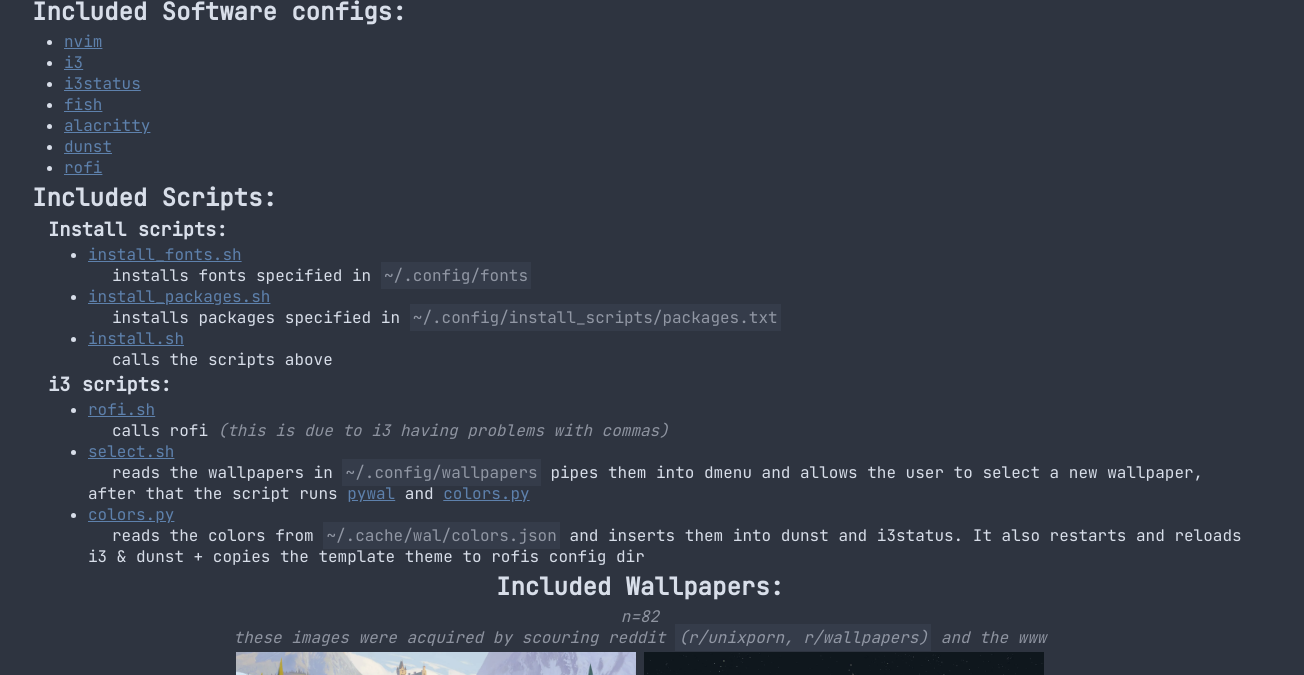
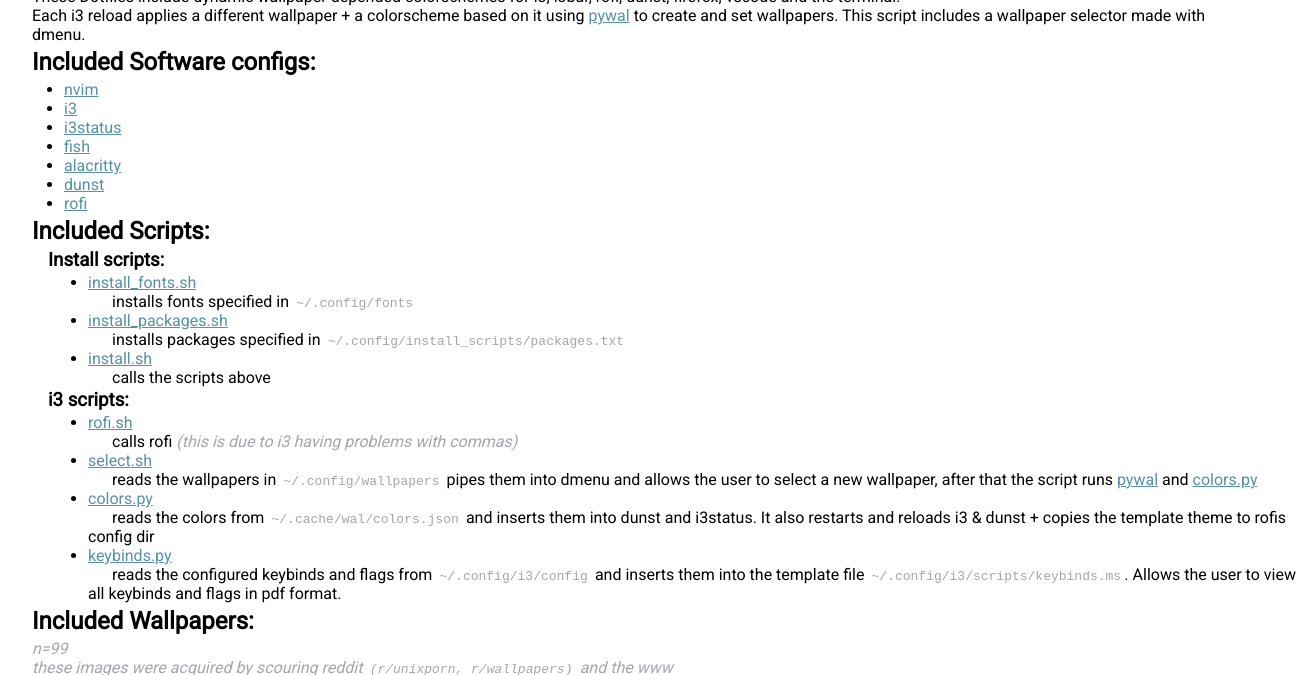
Before and after one commit to xNaCly/dotfiles, a plain HTML site: page docs/index.html in a window 1280 px wide. Shown: the part 99-774 px from the top of the page, 1304 px wide, since content can reach past the window. Drawn offline with Linux system fonts and the light colour scheme.

Commit message:
added more wallpapers, updated docs

```diff
--- a/docs/index.html
+++ b/docs/index.html
@@ -13,6 +13,15 @@
 						<a href="https://github.com/xnacly/dotfiles">xnacly</a
 						>'s Dotfiles
 					</h1>
+				</div>
+
+				<div>
+					<p>
+These Dotfiles include dynamic wallpaper depended colorschemes for i3, i3bar, rofi, dunst, firefox, vscode and the terminal.
+					</p>
+					<p>
+Each i3 reload applies a different wallpaper + a colorscheme based on it using <a href="https://github.com/dylanaraps/pywal">pywal</a> to create and set wallpapers. This script includes a wallpaper selector made with dmenu.
+					</p>
 				</div>
 
 				<div class="forth">
@@ -149,19 +158,30 @@
 								template theme to rofis config dir
 							</span>
 						</li>
+						<li class="sec_lil">
+							<a
+								href="https://github.com/xNaCly/dotfiles/blob/master/i3/scripts/keybinds.py"
+								>keybinds.py</a
+							>
+							<br />
+							<span class="sub_li"
+								>reads the configured keybinds and flags from <code>~/.config/i3/config</code> and inserts them into the template file <code>~/.config/i3/scripts/keybinds.ms</code>. Allows the user to view all keybinds and flags in pdf format.
+							</span>
+						</li>
 					</ul>
 				</div>
 				<div class="third">
 					<h2>Included Wallpapers:</h2>
-					<p class="small">n=82</p>
+					<p class="small">n=99</p>
 					<span class="small"
 						>these images were acquired by scouring reddit
 						<code>(r/unixporn, r/wallpapers)</code> and the
 						www</span
 					>
 					<div class="image_container">
-						<img class="image" src="./img/alps.webp" />
-			<img class="image" src="./img/astronaut.webp" />
+<img class="image" src="./img/alps.webp" />
+<img class="image" src="./img/apple-gruv.webp" />
+<img class="image" src="./img/astronaut.webp" />
 <img class="image" src="./img/balloons.webp" />
 <img class="image" src="./img/battle.webp" />
 <img class="image" src="./img/birdeye-sea.webp" />
@@ -190,8 +210,11 @@
 <img class="image" src="./img/flower.webp" />
 <img class="image" src="./img/forest_trip.webp" />
 <img class="image" src="./img/forest.webp" />
+<img class="image" src="./img/genji.webp" />
 <img class="image" src="./img/ghost_and_jon.webp" />
+<img class="image" src="./img/gruvbox-material-dark.webp" />
 <img class="image" src="./img/hell.webp" />
+<img class="image" src="./img/hiker.webp" />
 <img class="image" src="./img/hill1.webp" />
 <img class="image" src="./img/hill.webp" />
 <img class="image" src="./img/hoth.webp" />
@@ -199,16 +222,21 @@
 <img class="image" src="./img/keyboard.webp" />
 <img class="image" src="./img/kurzgesagt.webp" />
 <img class="image" src="./img/lantern.webp" />
-<img class="image" src="./img/linux_gruv.webp" />
+<img class="image" src="./img/linux_gruv_dark.webp" />
 <img class="image" src="./img/lofi.webp" />
+<img class="image" src="./img/mac_dark.webp" />
+<img class="image" src="./img/mac.webp" />
 <img class="image" src="./img/melbourne.webp" />
 <img class="image" src="./img/modern.webp" />
+<img class="image" src="./img/Monterey_dark.webp" />
+<img class="image" src="./img/Monterey.webp" />
 <img class="image" src="./img/moon.webp" />
 <img class="image" src="./img/Morskie.webp" />
 <img class="image" src="./img/Nihon_kenchiku_nord.webp" />
 <img class="image" src="./img/Nihon_kenchiku.webp" />
 <img class="image" src="./img/ninja2.webp" />
 <img class="image" src="./img/ninja.webp" />
+<img class="image" src="./img/non-gruv-mac.webp" />
 <img class="image" src="./img/nord.webp" />
 <img class="image" src="./img/old_starwars.webp" />
 <img class="image" src="./img/oregon.webp" />
@@ -218,6 +246,8 @@
 <img class="image" src="./img/pastel.webp" />
 <img class="image" src="./img/pixel_hills.webp" />
 <img class="image" src="./img/plane.webp" />
+<img class="image" src="./img/reaper.webp" />
+<img class="image" src="./img/retro-gruv-computer.webp" />
 <img class="image" src="./img/rex.webp" />
 <img class="image" src="./img/rocky-mountains.webp" />
 <img class="image" src="./img/rocky.webp" />
@@ -240,12 +270,10 @@
 <img class="image" src="./img/trash_city.webp" />
 <img class="image" src="./img/turbine.webp" />
 <img class="image" src="./img/underground.webp" />
-<img class="image" src="./img/vending_machine.webp" />
 <img class="image" src="./img/wall_plant.webp" />
 <img class="image" src="./img/waves.webp" />
 <img class="image" src="./img/win11_dark.webp" />
 <img class="image" src="./img/win11.webp" />
-<img class="image" src="./img/woods_pixelart.webp" />
 <img class="image" src="./img/woods_road.webp" />
 <img class="image" src="./img/woods.webp" />
 <img class="image" src="./img/wood.webp" />
--- a/docs/style.css
+++ b/docs/style.css
@@ -1,20 +1,21 @@
-@import url("https://fonts.googleapis.com/css2?family=JetBrains+Mono&display=swap");
+@import url("https://fonts.googleapis.com/css2?family=Roboto&display=swap");
 
 :root {
-	--bg1: #2e3440;
-	--bg2: #3b4252;
-	--acc: #5e81ac;
-	--txt: #d8dee9;
-	--txt_hover: #d8dee990;
-	--bg1_hover: #2e344090;
-	--bg2_hover: #3b425290;
-	--acc_hover: #5e81ac90;
+	--bg1: white;
+	--bg2: white;
+	--acc: #5691a8;
+	--txt: black;
+	--txt_hover: #5f626890;
+	--bg1_hover: #979eac90;
+	--bg2_hover: #929aad90;
+	--acc_hover: #5691a890;
 }
 
 * {
-	font-family: "JetBrains Mono", monospace;
+	font-family: "Roboto", sans-serif;
 	margin: 0;
 	padding: 0;
+	width: 100%;
 }
 
 body {
@@ -46,7 +47,6 @@
 }
 
 .forth {
-	text-align: start;
 	width: 100%;
 }
 .forth > ul {
@@ -106,6 +106,7 @@
 
 code {
 	padding: 0.2rem;
-	background-color: var(--bg2_hover);
+	font-family: monospace;
+	/*background-color: var(--bg2_hover);*/
 	color: var(--txt_hover);
 }
```
Also changed, not shown: docs/img/Monterey.webp (added), docs/img/Monterey_dark.webp (added), docs/img/apple-gruv.webp (added), docs/img/genji.webp (added), docs/img/gruvbox-material-dark.webp (added), docs/img/hiker.webp (added), docs/img/linux_gruv.webp (deleted), docs/img/linux_gruv_dark.webp (added), docs/img/mac.webp (added), docs/img/mac_dark.webp (added), docs/img/non-gruv-mac.webp (added), docs/img/reaper.webp (added), docs/img/retro-gruv-computer.webp (added), docs/img/vending_machine.webp (deleted), 1 more files.
